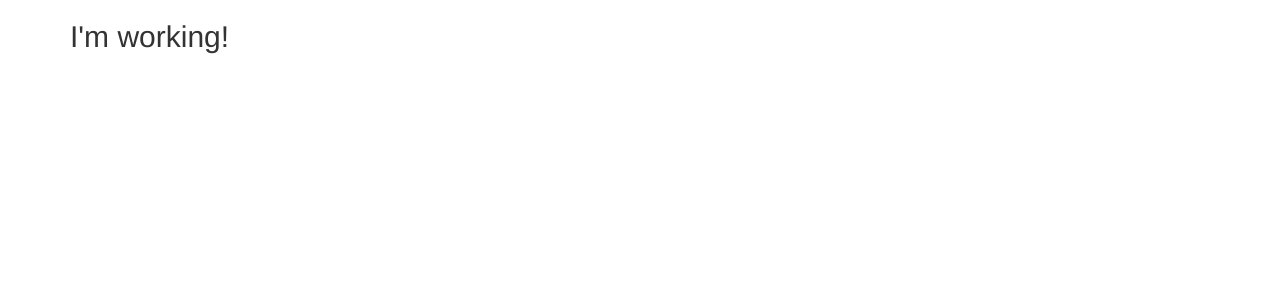
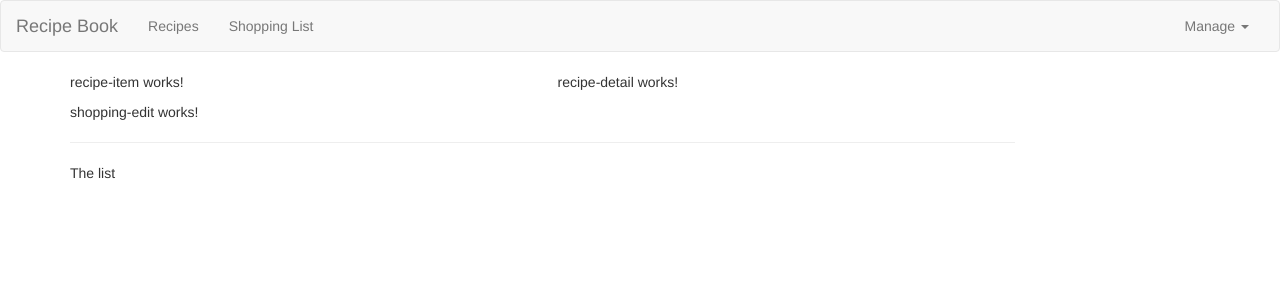
Before and after one commit to viktorpopovdev/RecipesBook, an Angular app: page / in a window 1280 px wide. Shown: the top 300 px of the page. Built offline with nearby package versions, Linux system fonts and the light colour scheme.

Commit message:
Created Navbar

```diff
--- a/src/app/app.component.html
+++ b/src/app/app.component.html
@@ -1,7 +1,9 @@
+<app-header></app-header>
 <div class="container">
   <div class="row">
     <div class="col-md-12">
-      <h2>I'm working!</h2>
+      <app-recipes></app-recipes>
+      <app-shopping-list></app-shopping-list>
     </div>
   </div>
 </div>
--- a/src/app/header/header.component.html
+++ b/src/app/header/header.component.html
@@ -1 +1,25 @@
-<p>header works!</p>
+<nav class="navbar navbar-default">
+  <div class="container-fluid">
+    <div class="navbar-header">
+      <a href="#" class="navbar-brand">Recipe Book</a>
+    </div>
+    <div class="collapse navbar-collapse">
+      <ul class="nav navbar-nav">
+        <li><a href="#">Recipes</a></li>
+        <li><a href="#">Shopping List</a></li>
+      </ul>
+      <ul class="nav navbar-nav navbar-right">
+        <li class="dropdown">
+          <a href="#" class="dropdown-toggle" role="button">
+            Manage
+            <span class="caret"></span>
+          </a>
+          <ul class="dropdown-menu">
+            <li><a href="#">Save Data</a></li>
+            <li><a href="#">Fetch Data</a></li>
+          </ul>
+        </li>
+      </ul>
+    </div>
+  </div>
+</nav>
--- a/src/app/recipes/recipe-list/recipe-list.component.html
+++ b/src/app/recipes/recipe-list/recipe-list.component.html
@@ -1 +1 @@
-<p>recipe-list works!</p>
+<app-recipe-item></app-recipe-item>
--- a/src/app/recipes/recipes.component.html
+++ b/src/app/recipes/recipes.component.html
@@ -1 +1,8 @@
-<p>recipes works!</p>
+<div class="row">
+  <div class="col-md-5">
+    <app-recipe-list></app-recipe-list>
+  </div>
+  <div class="col-md-7">
+    <app-recipe-detail></app-recipe-detail>
+  </div>
+</div>
--- a/src/app/shopping-list/shopping-list.component.html
+++ b/src/app/shopping-list/shopping-list.component.html
@@ -1 +1,7 @@
-<p>shopping-list works!</p>
+<div class="row">
+  <div class="col-xs-10">
+    <app-shopping-edit></app-shopping-edit>
+    <hr />
+    <p>The list</p>
+  </div>
+</div>
```
Also changed, not shown: angular.json (+6 -22 lines), src/app/app.module.ts (+11 -2 lines), src/app/recipes/recipe-list/recipe-item/recipe-item.component.css (added), src/app/recipes/recipe-list/recipe-item/recipe-item.component.html (renamed from src/app/recipe-list/recipe-item/recipe-item.component.html), src/app/recipes/recipe-list/recipe-item/recipe-item.component.ts (renamed from src/app/recipe-list/recipe-item/recipe-item.component.ts).
